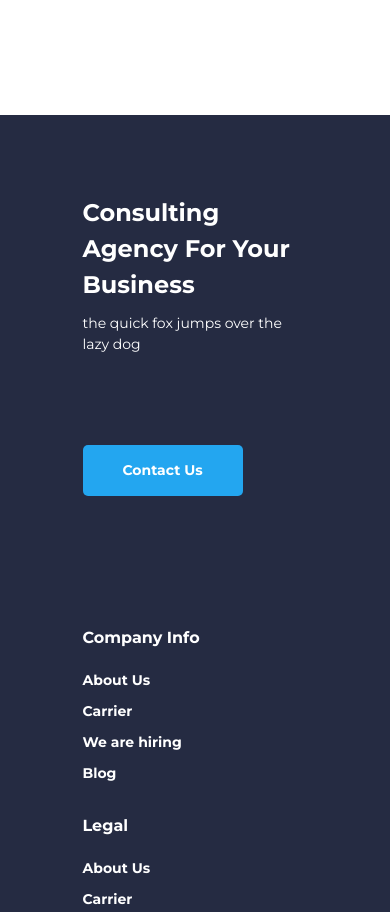
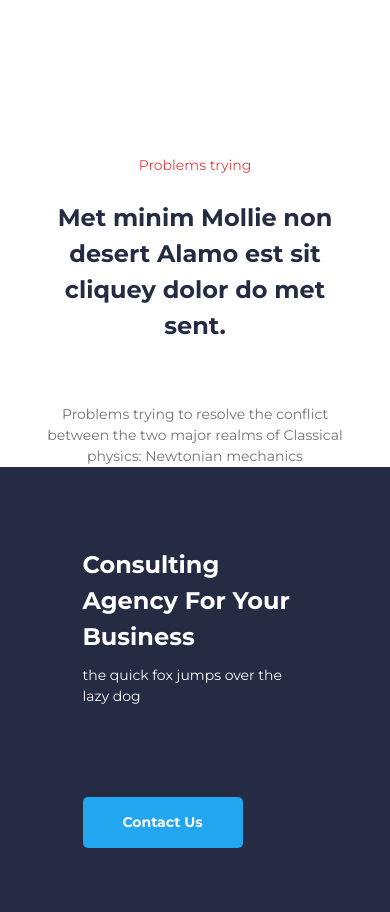
Before and after one commit to aziztakci/ecommerce_website_project, a React (Vite) app: page /about in a window 390 px wide. Shown: the part 1070-1982 px from the top of the page. Built offline with nearby package versions, Linux system fonts and the light colour scheme.

Commit message:
feat: add responsive AboutStrip component to AboutPage
AboutStrip.jsx: Created the new component from scratch.

Responsive Design: Implemented full responsiveness for mobile, tablet, and desktop views.

AboutPage: Integrated the AboutStrip component into the page layout.

```diff
--- /dev/null
+++ b/src/components/aboutPage/AboutStrip.jsx
@@ -0,0 +1,19 @@
+import React from 'react'
+import PageContent from '../../layout/PageContent'
+
+function AboutStrip({aboutContent, isLoading}) {
+    if (isLoading) return null;
+    const strip = aboutContent.strip;
+
+  return (
+    <PageContent className='flex flex-col md:flex-row px-10 gap-[60px] items-center text-center md:text-start pt-10'>
+        <div className='lefttextcontainer flex flex-col gap-6'>
+            <p className='font-normal text-danger-text text-[14px] '>{strip.subtitle}</p>
+            <h3 className='font-bold text-text text-[24px] '>{strip.title}</h3>
+        </div>
+        <p className='font-normal text-second-text text-[14px] '>{strip.description}</p>
+    </PageContent>
+  )
+}
+
+export default AboutStrip
--- a/src/components/aboutPage/AboutTop.jsx
+++ b/src/components/aboutPage/AboutTop.jsx
@@ -1,5 +1,5 @@
 import React from "react";
-import PageContent from "../../layout/PageContent";
+
 
 function AboutTop({aboutContent, isLoading}) {
     if (isLoading) return null;
--- a/src/pages/AboutPage.jsx
+++ b/src/pages/AboutPage.jsx
@@ -1,6 +1,7 @@
 import React from "react";
 import { useInnerData } from "../hooks/useInnerData";
 import AboutTop from "../components/aboutPage/AboutTop";
+import AboutStrip from "../components/aboutPage/AboutStrip";
 
 function AboutPage() {
   const { data, isLoading, error } = useInnerData();
@@ -15,6 +16,7 @@ function AboutPage() {
   return (
     <>
       <AboutTop aboutContent={data.about} isLoading={isLoading}/>
+      <AboutStrip aboutContent={data.about} isLoading={isLoading}/>
     </>
   );
 }
```
